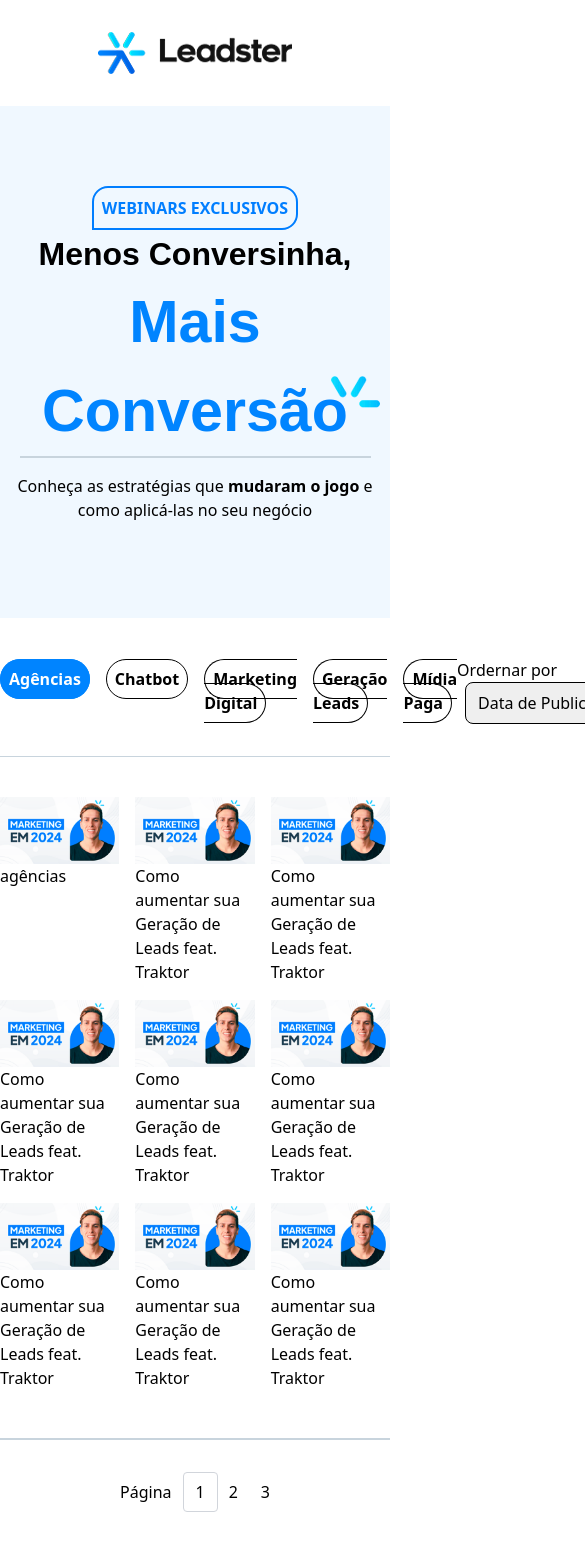
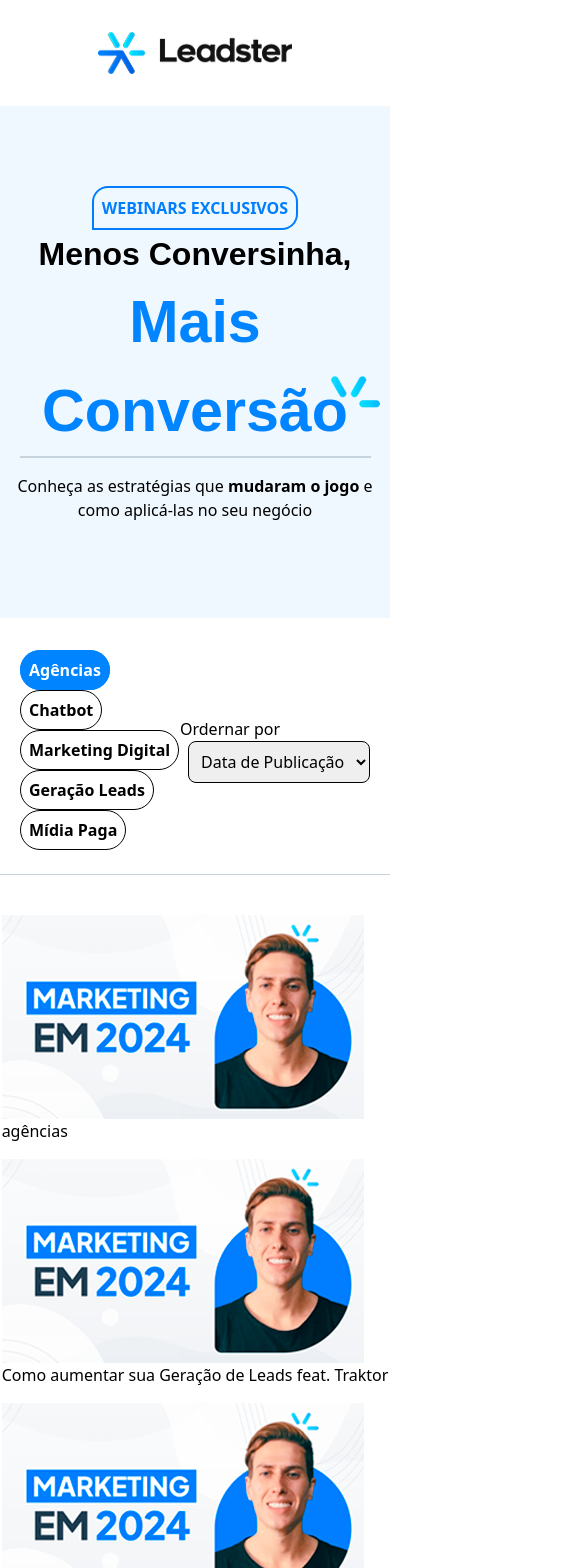
Before and after one commit to joaoygorr/Leadster-LandingPage, a Next.js app: page / in a window 390 px wide. Shown: the top 1568 px of the page, 585 px wide, since content can reach past the window. Built offline with nearby package versions, Linux system fonts and the light colour scheme.

Commit message:
fix: responsividade navegação

```diff
--- a/src/shared/components/MainContent/card/card.tsx
+++ b/src/shared/components/MainContent/card/card.tsx
@@ -6,7 +6,7 @@
 export const Card = ({ data }: { data: IVideo[] }) => {
     return (
         <div className={`flex justify-center items-center flex-col mx-auto w-full max-w-screen-xl ${Styles.boxContainer}`}>
-            <div className={`grid grid-cols-3 gap-4`}>
+            <div className={`grid lg:grid-cols-3 md:grid-cols-2 gap-4`}>
                 {data.map((index, key) => (
                     <div key={key}>
                         <Image src={Thumbnail} alt="Thumbnail" width={0} height={0} priority />
--- a/src/shared/components/MainContent/mainContent.module.scss
+++ b/src/shared/components/MainContent/mainContent.module.scss
@@ -9,6 +9,7 @@
         display: flex;
         gap: 1rem;
 
+        flex-wrap: wrap;
         li {
             a {
                 border: 1px solid black;
@@ -40,9 +41,5 @@
             border-radius: .5rem;
             margin-left: .5rem;
         }
-
-        p.macaco {
-            color: yellow;
-        }
     }
 }
--- a/src/shared/components/MainContent/mainContent.tsx
+++ b/src/shared/components/MainContent/mainContent.tsx
@@ -20,7 +20,7 @@
 
     return (
         <section className="my-10">
-            <nav className={`mx-auto w-full max-w-screen-xl my-10 ${Styles.boxContainer}`}>
+            <nav className={`mx-auto w-full max-w-screen-xl my-10 px-5 ${Styles.boxContainer}`}>
                 <ul className={Styles.boxListButton}>
                     {dataJson.map((index, key) => {
                         const isActive = activeIndex === key;
```
